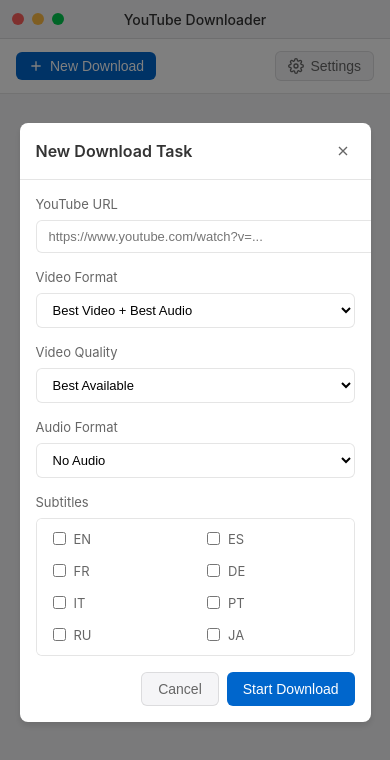
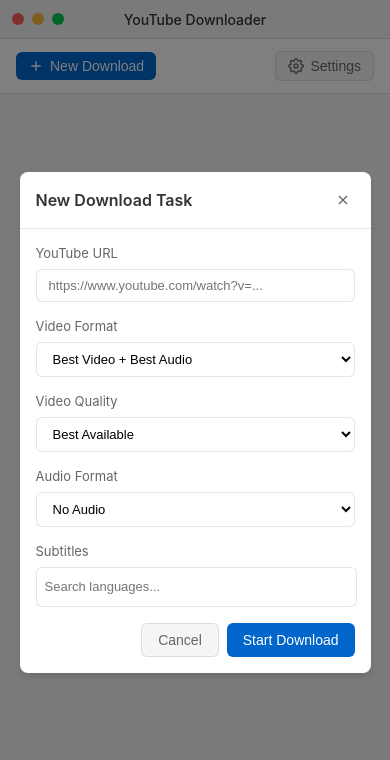
Before and after one commit to harveyzhang814/youtube-downloader-gui, a React (Vite) app: page / in a window 390 px wide. Both pictures are taken after a click on the button "New Download". Shown: the top 760 px of the page. Built offline with nearby package versions, Linux system fonts and the light colour scheme.

Commit message:
feat: add new tag-style selector for subtitle choices - Implement modern tag-style UI with search, multiple selection, and improved responsive design

```diff
--- a/src/renderer/components/NewTaskModal.jsx
+++ b/src/renderer/components/NewTaskModal.jsx
@@ -10,10 +10,34 @@
   const [audioFormat, setAudioFormat] = useState('none');
   const [audioQuality, setAudioQuality] = useState('best');
   const [subtitles, setSubtitles] = useState([]);
+  const [subtitleSearch, setSubtitleSearch] = useState('');
+  const [isSubtitleDropdownOpen, setIsSubtitleDropdownOpen] = useState(false);
   const [isAdvancedOpen, setIsAdvancedOpen] = useState(false);
   const [videoInfo, setVideoInfo] = useState(null);
   const [isLoading, setIsLoading] = useState(false);
   const [error, setError] = useState(null);
+
+  // List of available subtitle languages
+  const availableSubtitles = [
+    { code: 'en', name: 'English' },
+    { code: 'es', name: 'Spanish' },
+    { code: 'fr', name: 'French' },
+    { code: 'de', name: 'German' },
+    { code: 'it', name: 'Italian' },
+    { code: 'pt', name: 'Portuguese' },
+    { code: 'ru', name: 'Russian' },
+    { code: 'ja', name: 'Japanese' },
+    { code: 'ko', name: 'Korean' },
+    { code: 'zh', name: 'Chinese' },
+    { code: 'ar', name: 'Arabic' },
+    { code: 'hi', name: 'Hindi' }
+  ];
+
+  const filteredSubtitles = availableSubtitles.filter(lang =>
+    (lang.code.toLowerCase().includes(subtitleSearch.toLowerCase()) ||
+     lang.name.toLowerCase().includes(subtitleSearch.toLowerCase())) &&
+    !subtitles.includes(lang.code)
+  );
 
   const handleUrlChange = (e) => {
     setUrl(e.target.value);
@@ -54,12 +78,28 @@
     });
   };
 
-  const handleSubtitleToggle = (lang) => {
+  const handleSubtitleToggle = (langCode) => {
     setSubtitles(prev =>
-      prev.includes(lang)
-        ? prev.filter(l => l !== lang)
-        : [...prev, lang]
+      prev.includes(langCode)
+        ? prev.filter(l => l !== langCode)
+        : [...prev, langCode]
     );
+    setSubtitleSearch('');
+  };
+
+  const handleRemoveSubtitle = (langCode) => {
+    setSubtitles(prev => prev.filter(l => l !== langCode));
+  };
+
+  const handleSubtitleInputFocus = () => {
+    setIsSubtitleDropdownOpen(true);
+  };
+
+  const handleSubtitleInputBlur = (e) => {
+    // Delay closing to allow click events on the dropdown items
+    setTimeout(() => {
+      setIsSubtitleDropdownOpen(false);
+    }, 200);
   };
 
   return (
@@ -80,15 +120,18 @@
         borderRadius: '8px',
         width: '90%',
         maxWidth: '500px',
+        maxHeight: '90vh',
         boxShadow: '0 4px 6px rgba(0, 0, 0, 0.1)',
-        overflow: 'hidden'
+        display: 'flex',
+        flexDirection: 'column'
       }}>
         <div style={{
           padding: '16px',
           borderBottom: '1px solid rgba(0,0,0,0.1)',
           display: 'flex',
           alignItems: 'center',
-          justifyContent: 'space-between'
+          justifyContent: 'space-between',
+          flexShrink: 0
         }}>
           <h2 style={{
             margin: 0,
@@ -120,8 +163,17 @@
           </button>
         </div>
 
-        <form onSubmit={handleSubmit} style={{ padding: '16px' }}>
-          <div style={{ marginBottom: '16px' }}>
+        <form onSubmit={handleSubmit} style={{
+          padding: '16px',
+          overflowY: 'auto',
+          flexGrow: 1,
+          display: 'flex',
+          flexDirection: 'column'
+        }}>
+          <div style={{
+            marginBottom: '16px',
+            width: '100%'
+          }}>
             <label style={{
               display: 'block',
               marginBottom: '8px',
@@ -141,13 +193,17 @@
                 fontSize: '13px',
                 border: '1px solid rgba(0,0,0,0.1)',
                 borderRadius: '6px',
-                backgroundColor: 'white'
+                backgroundColor: 'white',
+                boxSizing: 'border-box'
               }}
               required
             />
           </div>
 
-          <div style={{ marginBottom: '16px' }}>
+          <div style={{
+            marginBottom: '16px',
+            width: '100%'
+          }}>
             <label style={{
               display: 'block',
               marginBottom: '8px',
@@ -165,7 +221,8 @@
                 fontSize: '13px',
                 border: '1px solid rgba(0,0,0,0.1)',
                 borderRadius: '6px',
-                backgroundColor: 'white'
+                backgroundColor: 'white',
+                boxSizing: 'border-box'
               }}
             >
               <option value="bestvideo+bestaudio/best">Best Video + Best Audio</option>
@@ -272,7 +329,10 @@
             </div>
           )}
 
-          <div style={{ marginBottom: '16px' }}>
+          <div style={{
+            marginBottom: '16px',
+            position: 'relative'
+          }}>
             <label style={{
               display: 'block',
               marginBottom: '8px',
@@ -282,44 +342,157 @@
               Subtitles
             </label>
             <div style={{
-              display: 'grid',
-              gridTemplateColumns: 'repeat(2, 1fr)',
-              gap: '8px',
-              maxHeight: '120px',
-              overflow: 'auto',
-              padding: '8px',
               border: '1px solid rgba(0,0,0,0.1)',
               borderRadius: '6px',
-              backgroundColor: 'white'
+              backgroundColor: 'white',
+              height: '38px',
+              display: 'flex',
+              flexDirection: 'column',
+              position: 'relative',
+              width: '100%'
             }}>
-              {['en', 'es', 'fr', 'de', 'it', 'pt', 'ru', 'ja', 'ko', 'zh', 'ar', 'hi'].map(lang => (
-                <label key={lang} style={{
+              <div style={{
+                display: 'flex',
+                flexWrap: 'wrap',
+                gap: '4px',
+                padding: '7px 8px',
+                alignItems: 'center',
+                height: '100%',
+                cursor: 'text'
+              }}
+              onClick={() => {
+                const input = document.querySelector('#subtitle-search');
+                if (input) input.focus();
+              }}>
+                {subtitles.map(langCode => {
+                  const lang = availableSubtitles.find(l => l.code === langCode);
+                  return (
+                    <div key={langCode} style={{
+                      display: 'inline-flex',
+                      alignItems: 'center',
+                      gap: '2px',
+                      padding: '2px 6px',
+                      backgroundColor: '#f0f0f0',
+                      borderRadius: '4px',
+                      fontSize: '12px',
+                      height: '22px',
+                      color: '#666'
+                    }}>
+                      <span>{lang ? lang.name : langCode.toUpperCase()}</span>
+                      <button
+                        type="button"
+                        onClick={(e) => {
+                          e.stopPropagation();
+                          handleRemoveSubtitle(langCode);
+                        }}
+                        style={{
+                          border: 'none',
+                          background: 'none',
+                          padding: '1px',
+                          cursor: 'pointer',
+                          color: '#666',
+                          display: 'flex',
+                          alignItems: 'center'
+                        }}
+                      >
+                        <svg width="10" height="10" viewBox="0 0 24 24" fill="none" stroke="currentColor" strokeWidth="2">
+                          <path d="M18 6L6 18M6 6l12 12" />
+                        </svg>
+                      </button>
+                    </div>
+                  );
+                })}
+                <div style={{
                   display: 'flex',
                   alignItems: 'center',
-                  gap: '8px',
-                  fontSize: '13px',
-                  color: '#666',
-                  cursor: 'pointer',
-                  padding: '4px 8px',
-                  borderRadius: '4px',
-                  backgroundColor: subtitles.includes(lang) ? '#f0f0f0' : 'transparent'
+                  flex: 1,
+                  minWidth: '80px',
+                  height: '22px'
                 }}>
                   <input
-                    type="checkbox"
-                    checked={subtitles.includes(lang)}
-                    onChange={() => handleSubtitleToggle(lang)}
-                    style={{ margin: 0 }}
+                    id="subtitle-search"
+                    type="text"
+                    value={subtitleSearch}
+                    onChange={(e) => setSubtitleSearch(e.target.value)}
+                    onFocus={handleSubtitleInputFocus}
+                    onBlur={handleSubtitleInputBlur}
+                    placeholder={subtitles.length > 0 ? "Add more..." : "Search languages..."}
+                    style={{
+                      width: '100%',
+                      padding: '0',
+                      fontSize: '13px',
+                      border: 'none',
+                      backgroundColor: 'transparent',
+                      outline: 'none'
+                    }}
                   />
-                  <span>{lang.toUpperCase()}</span>
-                </label>
-              ))}
+                </div>
+              </div>
+
+              {(isSubtitleDropdownOpen || subtitleSearch) && filteredSubtitles.length > 0 && (
+                <div style={{
+                  position: 'absolute',
+                  top: '100%',
+                  left: 0,
+                  right: 0,
+                  borderTop: '1px solid rgba(0,0,0,0.1)',
+                  maxHeight: '200px',
+                  overflowY: 'auto',
+                  display: 'flex',
+                  flexDirection: 'column',
+                  gap: '2px',
+                  backgroundColor: 'white',
+                  boxShadow: '0 4px 6px rgba(0, 0, 0, 0.1)',
+                  borderRadius: '0 0 6px 6px',
+                  zIndex: 1001,
+                  width: '100%'
+                }}>
+                  {filteredSubtitles.map(lang => (
+                    <button
+                      key={lang.code}
+                      type="button"
+                      onClick={() => handleSubtitleToggle(lang.code)}
+                      style={{
+                        padding: '6px 8px',
+                        textAlign: 'left',
+                        border: 'none',
+                        background: 'none',
+                        cursor: 'pointer',
+                        fontSize: '13px',
+                        ':hover': {
+                          backgroundColor: '#f5f5f7'
+                        }
+                      }}
+                      onMouseEnter={(e) => {
+                        e.target.style.backgroundColor = '#f5f5f7';
+                      }}
+                      onMouseLeave={(e) => {
+                        e.target.style.backgroundColor = 'transparent';
+                      }}
+                    >
+                      {lang.name} ({lang.code.toUpperCase()})
+                    </button>
+                  ))}
+                  {filteredSubtitles.length === 0 && (
+                    <div style={{
+                      padding: '6px 8px',
+                      color: '#666',
+                      fontSize: '13px'
+                    }}>
+                      {subtitleSearch ? 'No matching languages found' : 'No available languages'}
+                    </div>
+                  )}
+                </div>
+              )}
             </div>
           </div>
 
           <div style={{
             display: 'flex',
             justifyContent: 'flex-end',
-            gap: '8px'
+            gap: '8px',
+            marginTop: 'auto',
+            flexShrink: 0
           }}>
             <button
               type="button"
```
